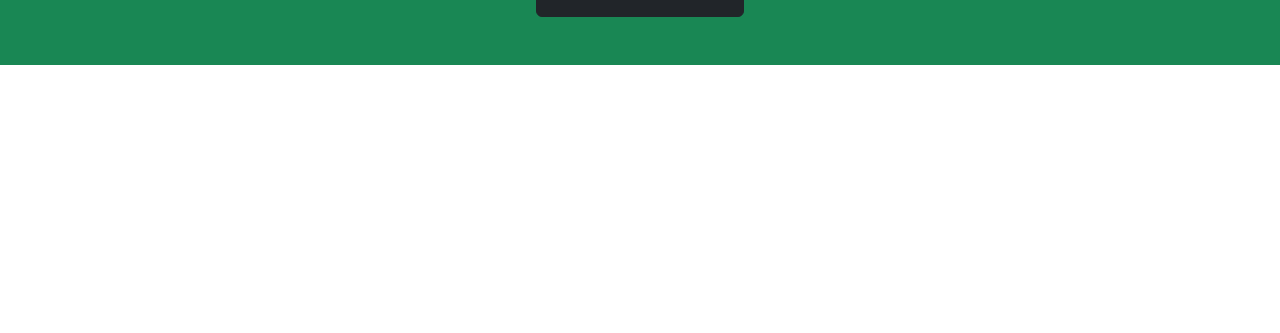
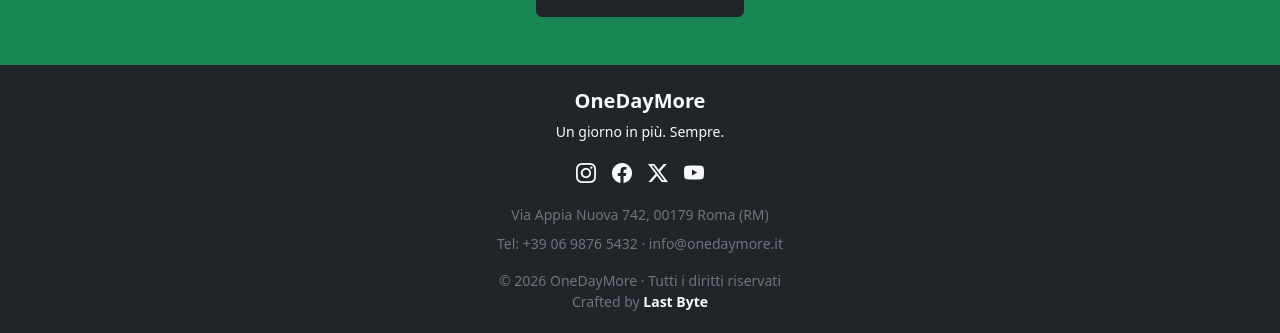
Before and after one commit to giovannimazzi/onedaymore-frontend, a React (Vite) app: page / in a window 1280 px wide. Shown: the part 1083-1416 px from the top of the page. Before the commit the page ends 1148 px from the top, so only its background shows below. Built offline with nearby package versions, Linux system fonts and the light colour scheme; no server answers.

Commit message:
Add: footer

```diff
--- a/src/layouts/DefaultLayout.jsx
+++ b/src/layouts/DefaultLayout.jsx
@@ -68,6 +68,49 @@
 
         <Outlet />
       </main>
+      <footer className="bg-dark text-light py-4">
+        <div className="container text-center">
+          {/* BRAND */}
+          <h5 className="fw-bold mb-2">
+            OneDay<span style={{ color: "var(--odm-gold)" }}>More</span>
+          </h5>
+
+          <p className="mb-3 small">Un giorno in più. Sempre.</p>
+
+          {/* SOCIAL */}
+          <div className="mb-3">
+            <a href="#" className="text-light mx-2 fs-5">
+              <i className="bi bi-instagram"></i>
+            </a>
+            <a href="#" className="text-light mx-2 fs-5">
+              <i className="bi bi-facebook"></i>
+            </a>
+            <a href="#" className="text-light mx-2 fs-5">
+              <i className="bi bi-twitter-x"></i>
+            </a>
+            <a href="#" className="text-light mx-2 fs-5">
+              <i className="bi bi-youtube"></i>
+            </a>
+          </div>
+
+          {/* CONTATTI */}
+          <p className="small mb-2 text-secondary">
+            Via Appia Nuova 742, 00179 Roma (RM)
+          </p>
+          <p className="small mb-3 text-secondary">
+            Tel: +39 06 9876 5432 · info@onedaymore.it
+          </p>
+
+          {/* COPYRIGHT */}
+          <small className="d-block text-secondary">
+            © {new Date().getFullYear()} OneDayMore · Tutti i diritti riservati
+          </small>
+
+          <small className="d-block text-secondary">
+            Crafted by <span className="fw-semibold text-light">Last Byte</span>
+          </small>
+        </div>
+      </footer>
     </>
   );
 }
```
